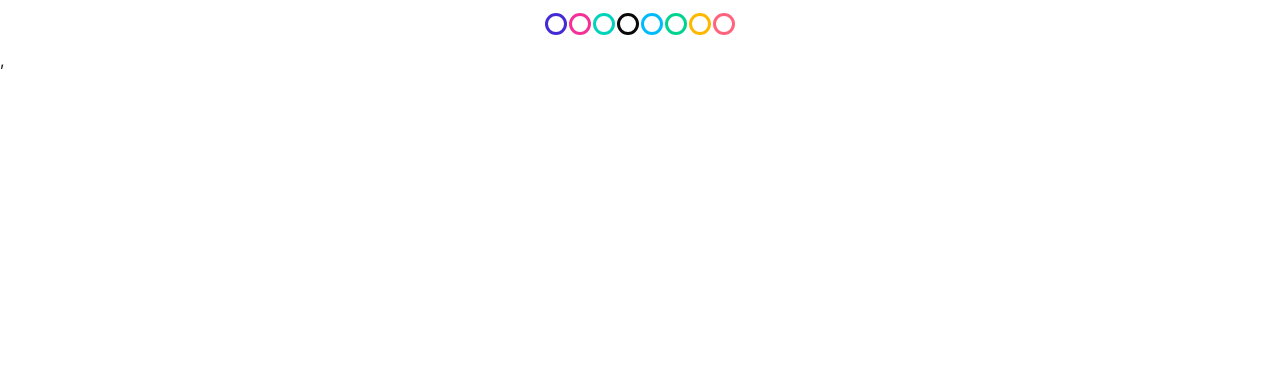
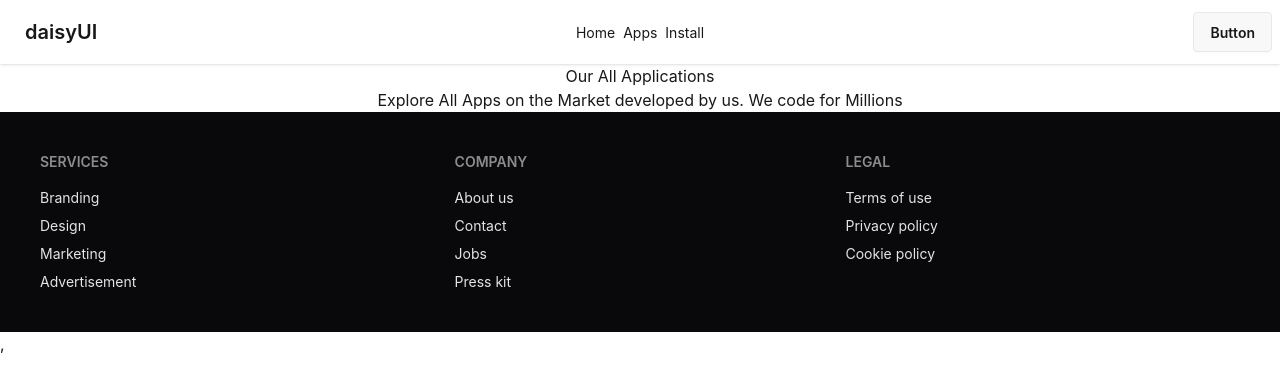
Before and after one commit to impressivecoder01/Assignment-008, a React (Vite) app: page /applications in a window 1280 px wide. Before the commit this address had no page. Shown: the top 388 px of the page. Built offline with nearby package versions, Linux system fonts and the light colour scheme.

Commit message:
hook added

```diff
--- a/package.json
+++ b/package.json
@@ -11,6 +11,7 @@
   },
   "dependencies": {
     "@tailwindcss/vite": "^4.2.2",
+    "axios": "^1.15.0",
     "react": "^19.2.4",
     "react-dom": "^19.2.4",
     "react-router": "^7.13.2",
--- /dev/null
+++ b/src/Components/Hooks/useLoadData.js
@@ -0,0 +1,16 @@
+import axios from "axios"
+import { useEffect, useState } from "react"
+
+const useLoadData = ()  => {
+    const [appData, setAppData] = useState([])
+    const [loading, setLoading] = useState(true)
+    const [error, setError] = useState(null)
+    useEffect(()=> {
+        setLoading(true)
+        axios(`data.json`).then(data => setAppData(data.data)).catch(err => setError(err)).finally(()=> setLoading(false))
+    }, [])
+
+    return {appData, loading, error}
+}
+
+export default useLoadData
--- a/src/Pages/AllApplications/AllApplications.jsx
+++ b/src/Pages/AllApplications/AllApplications.jsx
@@ -1,9 +1,13 @@
 import React from 'react';
+import useLoadData from '../../Components/Hooks/useLoadData';
 
 const AllApplications = () => {
+    const data = useLoadData()
+    console.log(data.appData)
     return (
-        <div>
-
+        <div className='flex flex-col items-center justify-center w-11/12 mx-auto'>
+            <h1>Our All Applications</h1>
+            <h6>Explore All Apps on the Market developed by us. We code for Millions</h6>
         </div>
     );
 };
--- a/src/Pages/Router/Router.jsx
+++ b/src/Pages/Router/Router.jsx
@@ -2,6 +2,7 @@ import { createBrowserRouter } from "react-router";
 import MainLayout from "../../Components/Layouts/MainLayout";
 import Home from "../Home/Home";
 import ErrorPage from "../ErrorPage/ErrorPage";
+import AllApplications from "../AllApplications/AllApplications";
 
 const router = createBrowserRouter([
     {
@@ -14,6 +15,10 @@ const router = createBrowserRouter([
                 element: <Home></Home> ,
                 loader: () => fetch(`/data.json`)
             },
+            {
+                path: `/applications`,
+                element: <AllApplications></AllApplications>
+            },
 
         ]
     },
--- a/src/Pages/TrendingApps/TrendingApps.jsx
+++ b/src/Pages/TrendingApps/TrendingApps.jsx
@@ -1,5 +1,6 @@
 import React from 'react';
 import TCard from '../../Components/Cards/TCard';
+import { Link } from 'react-router';
 
 const TrendingApps = ({datas}) => {
     // console.log(datas)
@@ -13,7 +14,7 @@ const TrendingApps = ({datas}) => {
                 }
             </div>
             <div className='text-center'>
-            <button className='btn btn-primary '>Show All</button>
+            <Link to={`/applications`} className='btn btn-primary '>Show All</Link>
             </div>
         </div>
     );
```
Also changed, not shown: 1 other file (tests, documents, lock files or other folders).
